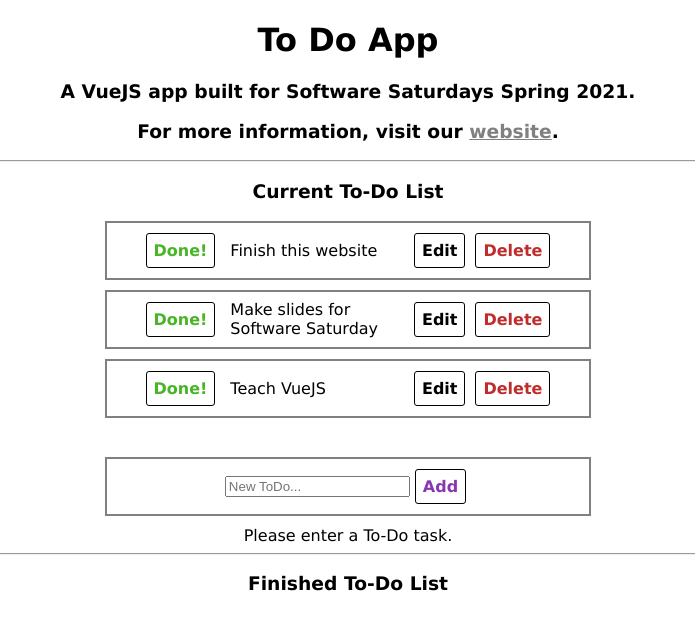
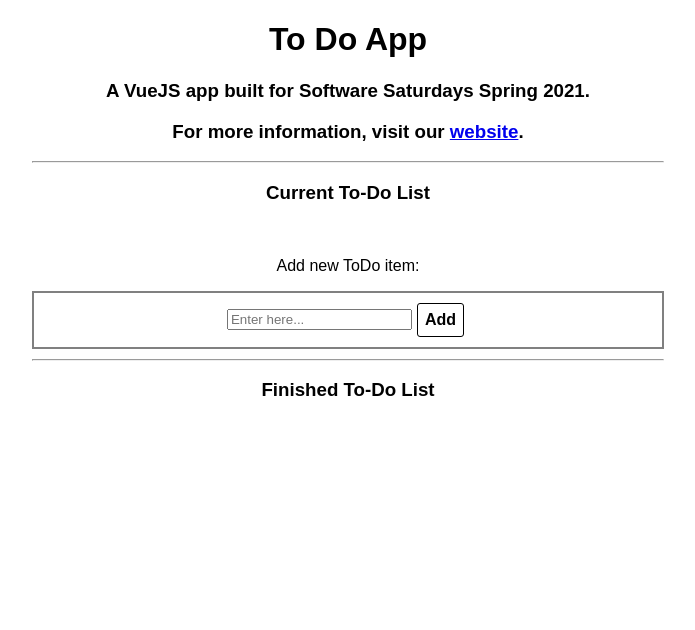
Before and after one commit to hadiahmed098/ToDo, a Vue app: page / in a window 1280 px wide. Shown: the top 630 px of the page, without its empty margins (292-987 px from the left). Built offline with nearby package versions, Linux system fonts and the light colour scheme.

Commit message:
Messing around

```diff
--- a/package.json
+++ b/package.json
@@ -9,6 +9,7 @@
   },
   "dependencies": {
     "core-js": "^3.6.5",
+    "firebase": "^8.3.1",
     "vue": "^2.6.11"
   },
   "devDependencies": {
--- a/public/index.html
+++ b/public/index.html
@@ -4,7 +4,7 @@
     <meta charset="utf-8">
     <meta http-equiv="X-UA-Compatible" content="IE=edge">
     <meta name="viewport" content="width=device-width,initial-scale=1.0">
-    <link rel="icon" href="<%= BASE_URL %>favicon.ico">
+    <link rel="icon" href="<%= BASE_URL %>favicon-32x32.png">
     <title><%= htmlWebpackPlugin.options.title %></title>
   </head>
   <body>
--- a/src/App.vue
+++ b/src/App.vue
@@ -5,147 +5,33 @@
     <h3>For more information, visit our <a href="https://purdueieee.org/software">website</a>.</h3>
     <hr >
     <h3>Current To-Do List</h3>
-    <TodoList v-bind:todolist=todolist v-on:add="handle_add" v-on:delete="handle_delete" v-on:done="handle_done" v-on:edit="handle_edit">
-    </TodoList>
+    <TaskList>
+    </TaskList>
     <hr >
     <h3>Finished To-Do List</h3>
   </div>
 </template>
 
 <script>
-import TodoList from './components/TodoList';
+import TaskList from './components/TaskList'
 
 export default {
   name: 'App',
   components: {
-    TodoList,
+    TaskList,
   },
-  data: function() {
-    return  {
-        todolist: [
-          {id: 0, text: 'Finish this website'},
-          {id: 1, text: 'Make slides for Software Saturday'},
-          {id: 2, text: 'Teach VueJS'}],
-        finished_todo: [],
-        next_todo_id: 3,
-        next_finished_id: 0,
-    }
-  },
-  methods: {
-        handle_add: function(text) {
-            this.todolist.push({id:this.next_todo_id, text:text});
 
-            // Edit the database here
-            //addNewTodo(this.next_todo_id, newTodo);
-
-            this.next_todo_id++;
-        },
-        handle_delete: function(toDelete) {
-            let index = -1;
-            this.todolist.forEach(element => {
-                if(element.id == toDelete)
-                    index = this.todolist.indexOf(element);
-            });
-            this.todolist.splice(index, 1);
-
-            // Edit the database here
-            //deleteTodo(toDelete);
-        },
-        handle_edit: function() {
-            /*let index = -1;
-            this.todolist.forEach(element => {
-                if(element.id == toUpdate)
-                    index = this.todolist.indexOf(element);
-            });*/
-
-            // Edit the database here
-            //updateTodo(this.todolist[index].id, this.todolist[index].text);
-        },
-        handle_done: function(toFinish) {
-            let index = -1;
-            this.todolist.forEach(element => {
-                if(element.id == toFinish)
-                    index = this.todolist.indexOf(element);
-            });
-            this.finished_todo.push({id:this.next_finished_id, text:this.todolist[index].text});
-
-            // Edit the database here
-            //deleteTodo(toFinish);
-            //doneTodo(this.next_finished_id, this.todolist[index].text);
-
-            this.next_finished_id++;
-            this.todolist.splice(index, 1);
-        },
-  }
 }
 </script>
 
 <style>
 #app {
   text-align: center;
-  font-family: 'Lucida Sans', 'Lucida Sans Regular', 'Lucida Grande', 'Lucida Sans Unicode', Geneva, Verdana, sans-serif;
-  width: 100%;
+  font-family: Arial, Helvetica, sans-serif;
+  width: 50%;
+  margin: 0px auto;
 }
 
-a {
-    color: gray;
-}
-
-a:hover {
-    color: darkgray;
-}
-
-/* todo-list STYLES */
-.todo-list-wrapper {
-    width: 40%;
-    margin-left:auto;
-    margin-right:auto;
-}
-
-/* todo-item STYLES */
-.todo-item-wrapper {
-    display: flex;
-    flex-flow: row wrap;
-    justify-content: center;
-    align-items: center;
-    border: 2px solid gray;
-    margin: 10px;
-    padding: 5px;
-}
-
-.todo-item-text-wrapper {
-    width: 40%;
-    text-align: left;
-}
-
-.todo-item-text-interior {
-    width: 90%;
-    padding-left: 10px;
-}
-
-/* todo-finished STYLES */
-.todo-finished-wrapper {
-    width: 40%;
-    margin-left:auto;
-    margin-right: auto;
-    border: 2px solid grey;
-    padding: 10px 5px;
-    margin-top: 10px;
-    display: flex;
-    flex-flow: row wrap;
-    justify-content: center;
-    align-items: center;
-}
-
-.todo-finished-text-wrapper {
-    color: grey;
-    text-decoration: line-through;
-    width: 40%;
-    text-align: left;
-    margin: 0px 10px;
-}
-
-/* BUTTON STYLES */
 .button {
     border: 1px solid black;
     padding: 7px;
@@ -154,40 +40,4 @@ a:hover {
     font-weight: bold;
     cursor: pointer;
 }
-
-.button-done {
-    color: #48b526;
-}
-
-.button-done:hover {
-    background-color: #48b526;
-    color: white;
-    border: 1px solid white;
-}
-
-.button-edit:hover {
-    background-color: #407fc2;
-    color: white;
-    border: 1px solid white;
-}
-
-.button-delete {
-    color: #bf2c2c;
-}
-
-.button-delete:hover {
-    background-color: #bf2c2c;
-    color: white;
-    border: 1px solid white;
-}
-
-.button-add {
-    color: #8936b3;
-}
-
-.button-add:hover {
-    background-color: #8936b3;
-    color: white;
-    border: 1px solid white;
-}
 </style>
--- /dev/null
+++ b/src/components/TaskList.vue
@@ -0,0 +1,34 @@
+<template>
+    <div class="task-list">
+        <slot></slot>
+        <br>
+        <p>Add new ToDo item:</p>
+        <div class="tasklist-wrapper">
+            <input placeholder="Enter here..." v-model="new_task_txt">
+            <div class="button">Add</div>
+        </div>
+    </div>
+</template>
+
+<script>
+export default {
+    name: 'TaskList',
+    data: function() {
+        return {
+            new_tast_txt: "",
+        }
+    }
+}
+</script>
+
+<style scoped>
+    .tasklist-wrapper {
+        display: flex;
+        flex-flow: row wrap;
+        justify-content: center;
+        align-items: center;
+        border: 2px solid grey;
+        margin: 10px 0px;
+        padding: 5px;
+    }
+</style>
--- a/src/components/TodoItem.vue
+++ /dev/null
@@ -1,45 +0,0 @@
-<template>
-    <div class="todo-item-wrapper">
-        <div class="button button-done" v-on:click="done_todo">Done!</div>
-        <div class="todo-item-text-wrapper">
-            <input v-if="edit" v-model="todo" class="todo-item-text-interior"/>
-            <div v-if="!edit" class="todo-item-text-interior">{{todo}}</div>
-        </div>
-        <div v-if="edit" class="button button-edit" v-on:click="save_todo">Save</div>
-        <div v-if="!edit" class="button button-edit" v-on:click="edit_todo">Edit</div>
-        <div class="button button-delete" v-on:click="delete_todo">Delete</div>
-    </div>
-</template>
-
-<script>
-export default {
-    name: "TodoItem",
-    props: {
-        todo: String
-    },
-    data: function() {
-        return {
-            edit: false,
-        }
-    },
-    methods: {
-        delete_todo: function() {
-            this.$emit('delete', this.todo.id);
-        },
-        edit_todo: function() {
-            this.edit = true;
-        },
-        save_todo: function() {
-            this.edit = false;
-            this.$emit('edit', this.todo.id);
-        },
-        done_todo: function() {
-            this.$emit('done', this.todo.id);
-        }
-    },
-}
-</script>
-
-<style scoped>
-
-</style>
--- a/src/components/TodoList.vue
+++ /dev/null
@@ -1,63 +0,0 @@
-<template>
-    <div class="todo-list-wrapper">
-        <TodoItem v-for="item in todolist" v-bind:key="item.id" v-bind:todo="item.text" v-on:delete="handle_delete" v-on:done="handle_done" v-on:edit="handle_edit"></TodoItem>
-        <br >
-        <div class="todo-item-wrapper">
-            <input v-model="next_todo_txt" placeholder="New ToDo...">
-            <div class="button button-add" v-on:click="handle_add">
-                Add
-            </div>
-        </div>
-        <div v-if="blank">
-            Please enter a To-Do task.
-        </div>
-    </div>
-</template>
-
-<script>
-import TodoItem from './TodoItem';
-
-export default {
-    name: "TodoList",
-    props: {
-        todolist: Array,
-    },
-    components: {
-        TodoItem,
-    },
-    data: function() {
-        return {
-            next_todo_txt: '',
-        }
-    },
-    computed: {
-        blank: function() {
-            return this.next_todo_txt == '';
-        }
-    },
-    methods: {
-        handle_add: function() {
-            if(this.blank) return;
-            this.$emit('add', this.next_todo_txt);
-            this.next_todo_txt = '';
-        },
-        handle_edit: function(id) {
-            this.$emit('edit', id);
-        },
-        handle_delete: function(id) {
-            this.$emit('delete', id);
-        },
-        handle_done: function(id) {
-            this.$emit('done', id);
-        }
-    },
-}
-</script>
-
-<style scoped>
-.todo-list-wrapper {
-    width: 40%;
-    margin-left:auto;
-    margin-right:auto;
-}
-</style>
--- /dev/null
+++ b/src/firebase.js
@@ -0,0 +1,24 @@
+import * as firebase from 'firebase/app'
+import 'firebase/auth'
+import 'firebase/database'
+
+const firebaseConfig = {
+    apiKey: "AIzaSyCLZnubhrut_4tDniRZvC67xCbHTOrxpGU",
+    authDomain: "ss-s2021-vuejs.firebaseapp.com",
+    databaseURL: "https://ss-s2021-vuejs-default-rtdb.firebaseio.com",
+    projectId: "ss-s2021-vuejs",
+    storageBucket: "ss-s2021-vuejs.appspot.com",
+    messagingSenderId: "134208489519",
+    appId: "1:134208489519:web:54d0c64132045e54ffdeda"
+};
+
+firebase.initializeApp(firebaseConfig);
+
+// Load required librares
+const db = firebase.database();
+const auth = firebase.auth();
+
+export {
+    db,
+    auth,
+}
--- a/src/main.js
+++ b/src/main.js
@@ -1,5 +1,6 @@
 import Vue from 'vue'
 import App from './App.vue'
+import { auth } from './firebase'
 
 Vue.config.productionTip = false
 
```
Also changed, not shown: public/favicon-32x32.png (added), 1 other file (tests, documents, lock files or other folders).
